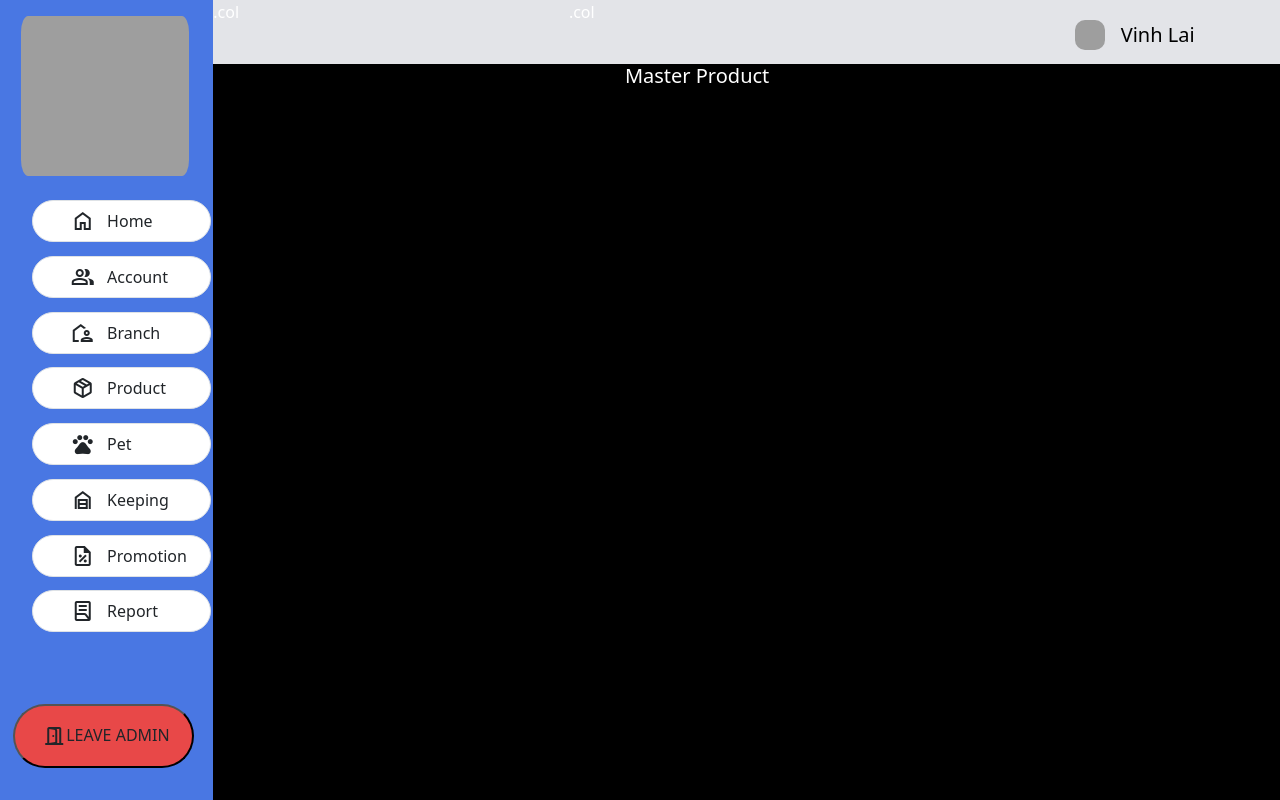
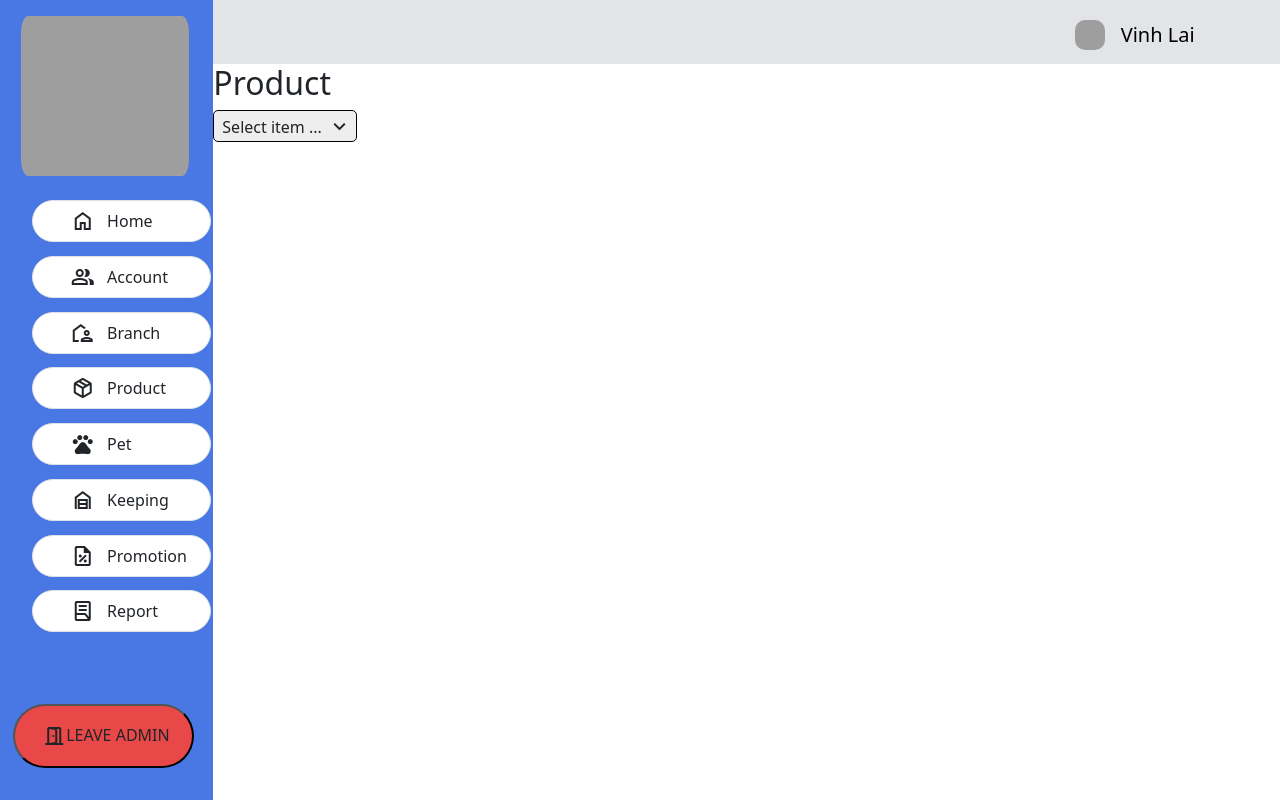
Before and after one commit to VinhIT1609/PetShop, an Angular app: page /Admin/Product in a window 1280 px wide. Built offline with nearby package versions, Linux system fonts and the light colour scheme; grey boxes are pictures that could not be loaded.

Commit message:
update custom cbb

```diff
--- a/src/app/app-routing.module.ts
+++ b/src/app/app-routing.module.ts
@@ -11,6 +11,7 @@ import { MasterReportComponent } from './components/admin/main_page/main/master_
 import { HomeComponent } from './components/user/homepage/home/home.component';
 import { LogInComponent } from './components/Login_Signin/log-in/log-in.component';
 import { SingInComponent } from './components/Login_Signin/sing-in/sing-in.component';
+import { ComboboxCustomComponent } from './customUI/combobox-custom/combobox-custom.component';
 
 const routes: Routes = [
   {
@@ -24,10 +25,11 @@ const routes: Routes = [
       { path: 'Report', component: MasterReportComponent },
     ],
   },
-  { path: '', redirectTo: 'Login', pathMatch: 'full' },
+  { path: '', redirectTo: 'Admin', pathMatch: 'full' },
   { path: 'MainPage', component: HomeComponent },
   { path: 'Login', component: LogInComponent },
-  { path: 'Signin', component: SingInComponent }
+  { path: 'Signin', component: SingInComponent },
+  { path: 'CbbCustom', component: ComboboxCustomComponent }
 
   // { path: '/Account', component: MasterAccountComponent }
 ];
--- a/src/app/app.module.ts
+++ b/src/app/app.module.ts
@@ -19,6 +19,7 @@ import { MasterReportComponent } from './components/admin/main_page/main/master_
 import { Header_masterComponent } from './components/admin/main_page/main/header_master/header_master.component';
 import { LogInComponent } from './components/Login_Signin/log-in/log-in.component';
 import { SingInComponent } from './components/Login_Signin/sing-in/sing-in.component';
+import { ComboboxCustomComponent } from './customUI/combobox-custom/combobox-custom.component';
 
 @NgModule({
   declarations: [
@@ -39,7 +40,8 @@ import { SingInComponent } from './components/Login_Signin/sing-in/sing-in.compo
     MasterPromotionComponent,
     MasterReportComponent,
     LogInComponent,
-    SingInComponent
+    SingInComponent,
+    ComboboxCustomComponent
   ],
   imports: [
     BrowserModule,
--- a/src/app/components/admin/main_page/main/header_master/header_master.component.html
+++ b/src/app/components/admin/main_page/main/header_master/header_master.component.html
@@ -1,6 +1,6 @@
 <div class="d-flex header">
-  <div class="col-4">.col</div>
-  <div class="col-4">.col</div>
+  <div class="col-4"></div>
+  <div class="col-4"></div>
   <div class="col-4">
     <app-userAvatar></app-userAvatar>
   </div>
--- a/src/app/components/admin/main_page/main/main.component.css
+++ b/src/app/components/admin/main_page/main/main.component.css
@@ -56,4 +56,5 @@
 
 .master_page {
   padding: 0%;
+  background-color: white;
 }
--- a/src/app/components/admin/main_page/main/main.component.html
+++ b/src/app/components/admin/main_page/main/main.component.html
@@ -17,7 +17,7 @@
         </button>
       </div>
     </div>
-    <div class="col-10 text-white master_page">
+    <div class="col-10 master_page">
       <app-header_master></app-header_master>
       <router-outlet></router-outlet>
     </div>
--- a/src/app/components/admin/main_page/main/master_option/product/masterProduct/masterProduct.component.html
+++ b/src/app/components/admin/main_page/main/master_option/product/masterProduct/masterProduct.component.html
@@ -1,9 +1,6 @@
-<div class="row">
-  <div class="col-4"></div>
-  <div class="col-4 ms-5">
-    <span>
-      <h5>Master Product</h5>
-    </span>
-  </div>
-  <div class="col-4"></div>
+<h2>Product</h2>
+<div>
+  <cbb-custom [dataSourceChild]="dataSource" [displayName]="'tensp'" [value]="'id'" [(outputItem)]="itemCbb['id']"
+    [placeholder]="'Select item ...'"></cbb-custom>
+  <!-- <div>{{itemCbb.id ?? ''}}</div> -->
 </div>
--- a/src/app/components/admin/main_page/main/master_option/product/masterProduct/masterProduct.component.ts
+++ b/src/app/components/admin/main_page/main/master_option/product/masterProduct/masterProduct.component.ts
@@ -11,5 +11,31 @@ export class MasterProductComponent implements OnInit {
 
   ngOnInit() {
   }
-
+  dataSource: any[] = [
+    {
+      id: 1,
+      loaisp: 'food',
+      tensp: 'Bot Chien'
+    },
+    {
+      id: 2,
+      loaisp: 'water',
+      tensp: 'Watermelon Juice'
+    },
+    {
+      id: 3,
+      loaisp: 'food',
+      tensp: 'Com Chien'
+    },
+    {
+      id: 4,
+      loaisp: 'water',
+      tensp: 'Coca'
+    }
+  ];
+  itemCbb: any = {
+    id: null,
+    loaisp: 'food',
+    tensp: 'Bot Chien'
+  };
 }
--- /dev/null
+++ b/src/app/customUI/combobox-custom/combobox-custom.component.css
@@ -0,0 +1,71 @@
+.combobox_custom {
+  border: 1px solid #000000;
+  border-radius: 5px;
+  width: 9rem;
+  height: 2rem;
+  background-color: #eee;
+  cursor: pointer;
+}
+.cbb_content {
+  position: relative;
+  display: flex;
+}
+.content {
+  position: absolute;
+  top: 0.2rem;
+  left: 0.5rem;
+}
+.expand_arrow {
+  position: absolute;
+  right: 0.3rem;
+  top: 0.2rem;
+}
+.modal_cbb {
+  position: relative;
+  left: 0.5rem;
+  display: none;
+  width: 8%;
+  height: fit-content;
+  background-color: red;
+  animation: dropdown 0.3s ease forwards;
+}
+.show_modal {
+  display: block;
+}
+
+.option_cbb {
+  background-color: #fff;
+  border: 1px solid black;
+  width: 130px;
+  height: max-content;
+  text-align: center;
+  cursor: pointer;
+  transition: 0.5s;
+}
+.option_cbb:hover {
+  background-color: #a69f9f;
+  transition: 0.5s;
+}
+
+/* animation */
+@keyframes dropdown {
+  from {
+    opacity: 0.5; /* Bắt đầu với độ trong suốt */
+    transform: translateY(-5px); /* Di chuyển lên trên một chút */
+  }
+  to {
+    opacity: 1; /* Hiển thị hoàn toàn */
+    transform: translateY(0); /* Không di chuyển */
+  }
+}
+
+@keyframes dropdownReverse {
+  from {
+    opacity: 1; /* Hiển thị hoàn toàn */
+    transform: translateY(0); /* Không di chuyển */
+  }
+  to {
+    opacity: 0; /* Ẩn đi */
+    transform: translateY(-10px); /* Di chuyển lên trên một chút */
+  }
+}
--- /dev/null
+++ b/src/app/customUI/combobox-custom/combobox-custom.component.html
@@ -0,0 +1,11 @@
+<div class="combobox_custom" (click)="showListItems()">
+  <div class="cbb_content">
+    <div class="content">{{nameChooseItem}}</div>
+    <div class="material-symbols-outlined expand_arrow">expand_more</div>
+  </div>
+</div>
+<div class="modal_cbb" [class.show_modal]="isShow">
+  <ng-container *ngFor="let item of dataSourceChild">
+    <div class="option_cbb" (click)="onClickSelect(item)">{{item[displayName]}}</div>
+  </ng-container>
+</div>
--- /dev/null
+++ b/src/app/customUI/combobox-custom/combobox-custom.component.ts
@@ -0,0 +1,67 @@
+import { Component, EventEmitter, Input, OnInit, Output } from '@angular/core';
+
+
+@Component({
+  selector: 'cbb-custom',
+  templateUrl: './combobox-custom.component.html',
+  styleUrl: './combobox-custom.component.css'
+})
+export class ComboboxCustomComponent implements OnInit {
+  // value
+  @Input() displayName!: string;
+  @Input() value!: string;
+
+  itemSelected!: any;
+  nameChooseItem!: string;
+  @Input() outputItem: any = '';
+  @Output() outputItemChange = new EventEmitter();
+  @Input() isShow = false;
+  @Input() placeholder: string = '';
+
+  // khi moi khoi tao
+  ngOnInit(): void {
+    if (this.itemSelected == null) {
+      // console.log('dataSource null !!!');
+      this.itemSelected = {}
+      this.nameChooseItem = this.placeholder;
+    }
+    // filter
+    // let dataSourceFiltered = this.dataSourceChild.filter(x => x.id == this.outputItem);
+    // if (dataSourceFiltered.length > 0) {
+    //   this.itemSelected = dataSourceFiltered[0];
+    //   this.nameChooseItem = this.itemSelected[this.displayName] ?? '';
+    // }
+    // console.log(this.outputItem);
+  }
+  //DATA here !!!
+  @Input() dataSourceChild: any[] = [];
+
+  //function
+  //show item in cbb
+  showListItems() {
+    console.log('click!');
+    this.isShow = !this.isShow;
+  }
+  // choose item
+  onClickSelect(item: any) {
+    this.isShow = !this.isShow;
+    console.log('item vua chon: ', item);
+    this.nameChooseItem = this.subStringSelected(item[this.displayName]) ?? '';
+    // this.emitValue(item.id);
+    // console.log(value);
+    // this.itemSelected = item;
+    // console.log(item[this.displayName]);
+  }
+  // chuyen string qua 11 ky tu thanh ...
+  subStringSelected(value: string): string {
+    if (value.length > 12) {
+      return value.substring(0, 11) + '...';
+    }
+    return value;
+  }
+  //chuyen gia tri ra ben ngoai parent
+  emitValue(value: any) {
+    this.outputItem = value;
+    this.outputItemChange.emit(value);
+  }
+}
```
Also changed, not shown: 1 other file (tests, documents, lock files or other folders).
